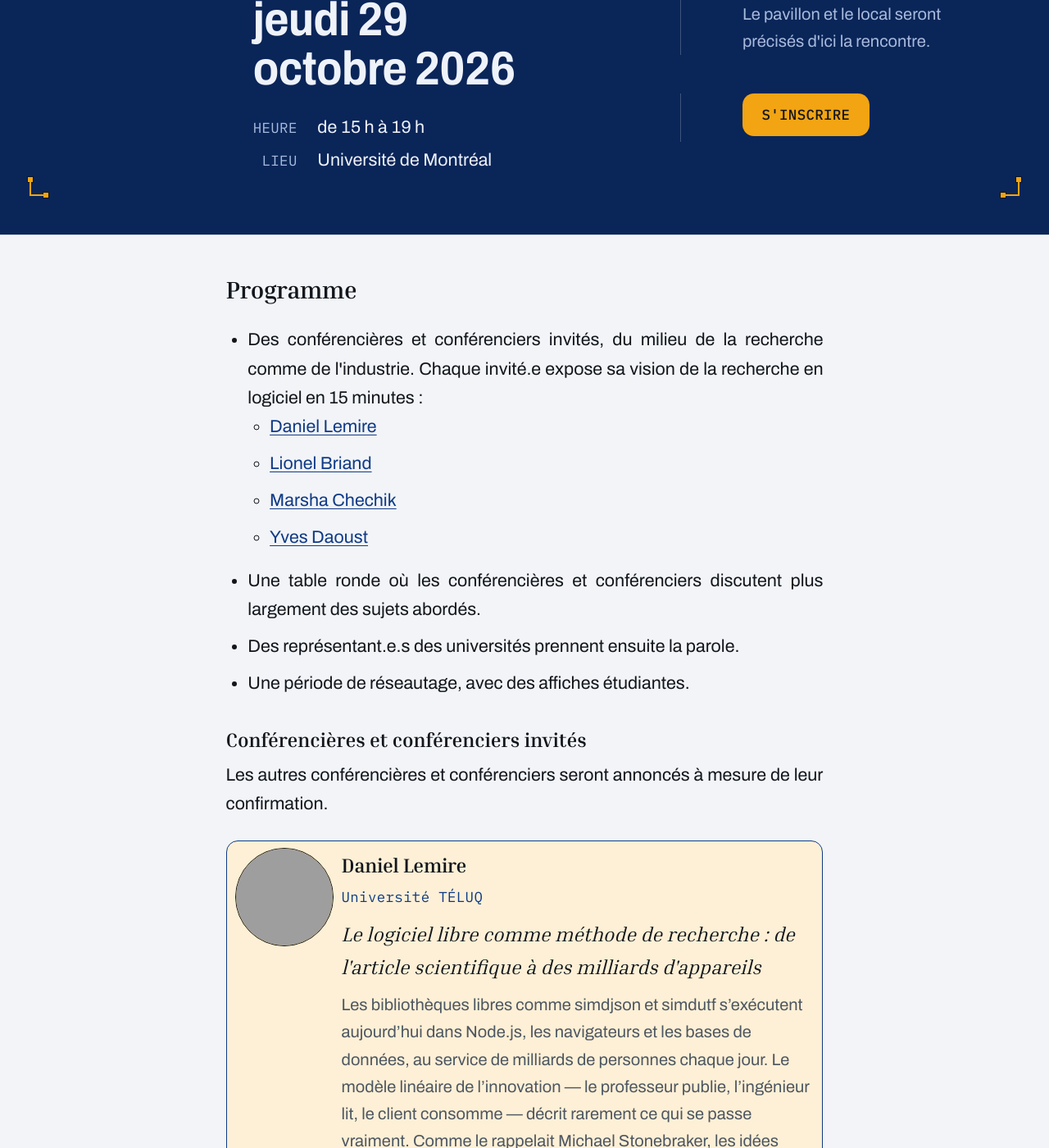
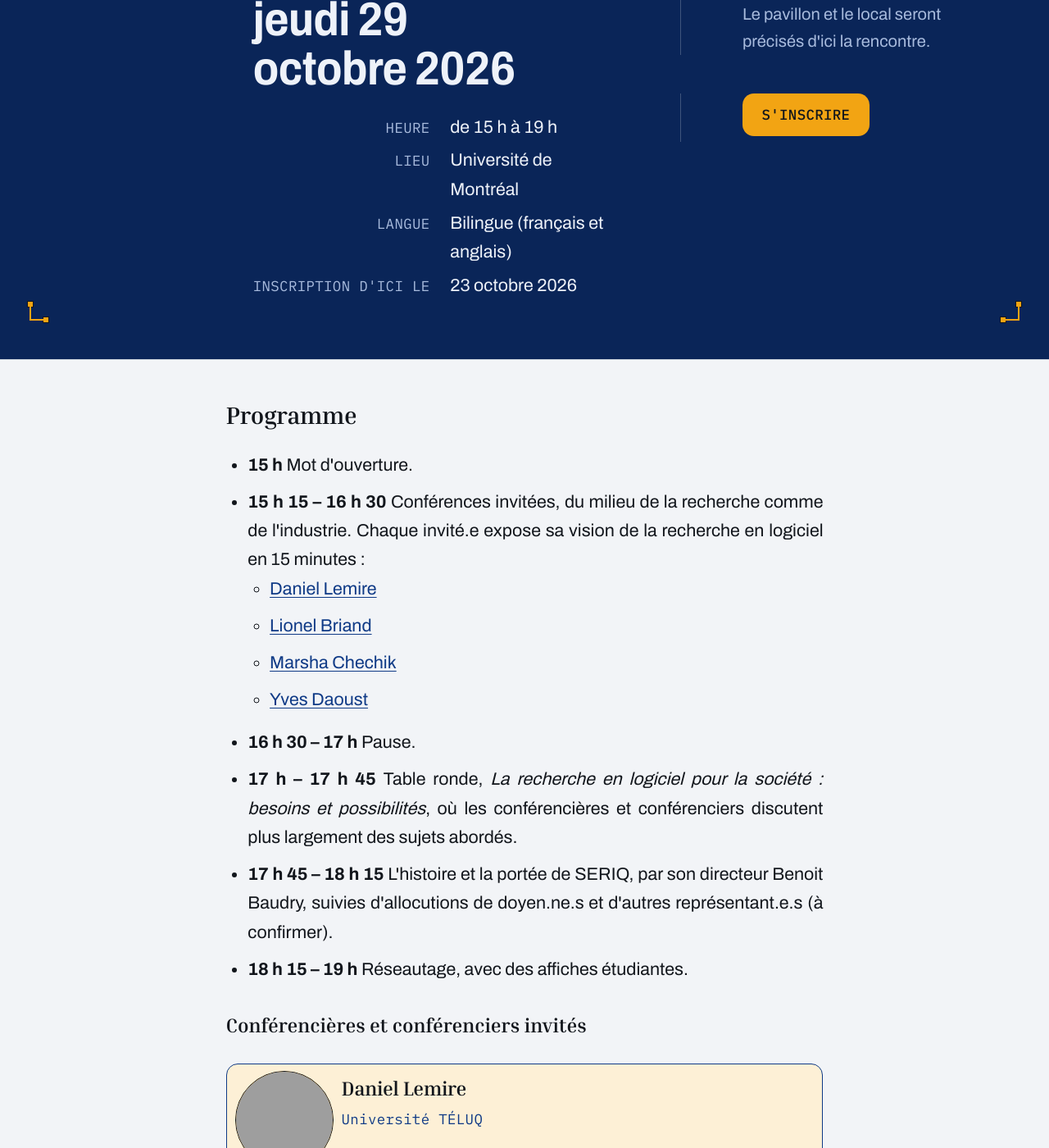
Before and after one commit to seriq-ca/seriq-ca.github.io, a Jekyll site: the page built from _events/2026-10-29-rentree-seriq.md, in a window 1280 px wide and 1400 px high, scrolled down 641 px. Shown: the whole window at 82% size. Built offline with Jekyll 4.4.1, drawn with Linux system fonts in a browser that asks for light colours; some of the changed text lies outside the part shown; grey boxes are pictures that could not be loaded.

Commit message:
Add the timed programme, panel title, language and registration deadline to the rentrée page
Mirror the new speakers on the English page, self-host Daoust's portrait, and stop date.html carrying a weekday over from an earlier call.

```diff
--- a/_events/2026-10-29-rentree-seriq.md
+++ b/_events/2026-10-29-rentree-seriq.md
@@ -46,6 +46,8 @@ summary: >-
       <dl class="event-details">
         <dt>Heure</dt><dd>{{ page.event_time }}</dd>
         <dt>Lieu</dt><dd>{{ page.event_venue }}</dd>
+        <dt>Langue</dt><dd>Bilingue (français et anglais)</dd>
+        <dt>Inscription d'ici le</dt><dd>{% include date.html date=page.registration_closes lang=page.lang %}</dd>
       </dl>
       <p class="note">
         Le pavillon et le local seront précisés d'ici la rencontre.
@@ -62,9 +64,12 @@ summary: >-
     <h2>Programme</h2>
     <ul>
       <li>
-        Des conférencières et conférenciers invités, du milieu de la recherche
-        comme de l'industrie. Chaque invité.e expose sa vision de la recherche
-        en logiciel en 15 minutes :
+        <strong>15 h</strong> Mot d'ouverture.
+      </li>
+      <li>
+        <strong>15 h 15 – 16 h 30</strong> Conférences invitées, du milieu de la
+        recherche comme de l'industrie. Chaque invité.e expose sa vision de la
+        recherche en logiciel en 15 minutes :
         <ul>
           <li><a href="https://lemire.me/en/">Daniel Lemire</a></li>
           <li><a href="https://www.lbriand.info/">Lionel Briand</a></li>
@@ -73,23 +78,25 @@ summary: >-
         </ul>
       </li>
       <li>
-        Une table ronde où les conférencières et conférenciers discutent plus
-        largement des sujets abordés.
+        <strong>16 h 30 – 17 h</strong> Pause.
       </li>
       <li>
-        Des représentant.e.s des universités prennent ensuite
-        la parole.
+        <strong>17 h – 17 h 45</strong> Table ronde, <em>La recherche en logiciel
+        pour la société : besoins et possibilités</em>, où les conférencières et
+        conférenciers discutent plus largement des sujets abordés.
       </li>
       <li>
-        Une période de réseautage, avec des affiches étudiantes.
+        <strong>17 h 45 – 18 h 15</strong> L'histoire et la portée de SERIQ, par
+        son directeur Benoit Baudry, suivies d'allocutions de doyen.ne.s et
+        d'autres représentant.e.s (à confirmer).
+      </li>
+      <li>
+        <strong>18 h 15 – 19 h</strong> Réseautage, avec des affiches
+        étudiantes.
       </li>
     </ul>
 
     <h3>Conférencières et conférenciers invités</h3>
-    <p class="note">
-      Les autres conférencières et conférenciers seront annoncés à mesure de
-      leur confirmation.
-    </p>
     {% include speakers.html event=page.speakers %}
   </div>
 </section>
--- a/_includes/date.html
+++ b/_includes/date.html
@@ -1,4 +1,5 @@
 {%- assign t = site.data.i18n[include.lang] -%}
+{%- assign day = nil -%}
 {%- assign midx = include.date | date: "%-m" | plus: 0 | minus: 1 -%}
 {%- assign month = t.months[midx] -%}
 {%- if include.weekday -%}
```
Also changed, not shown: _data/speakers/rentree-2026.yml (+4 -3 lines), _events/en/2026-10-29-rentree-seriq.md (+20 -8 lines), assets/img/speakers/README.md (+5 -0 lines), assets/img/speakers/daoust.jpg (added).
